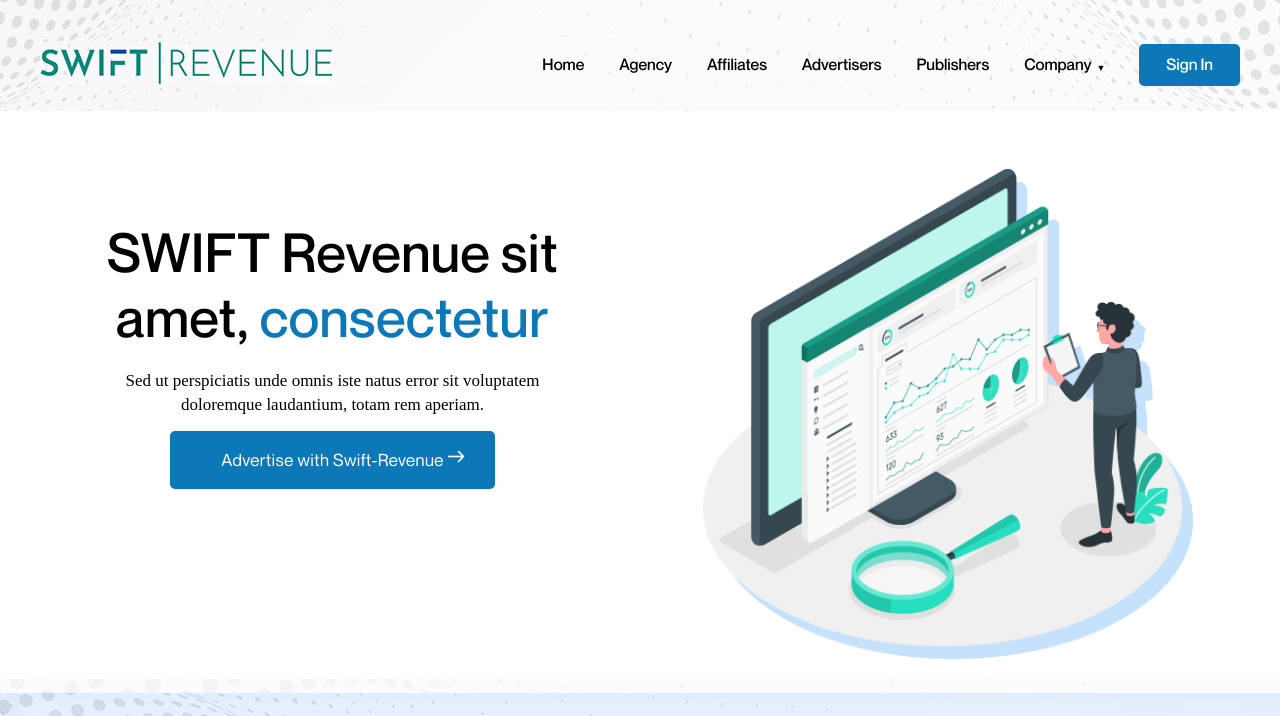
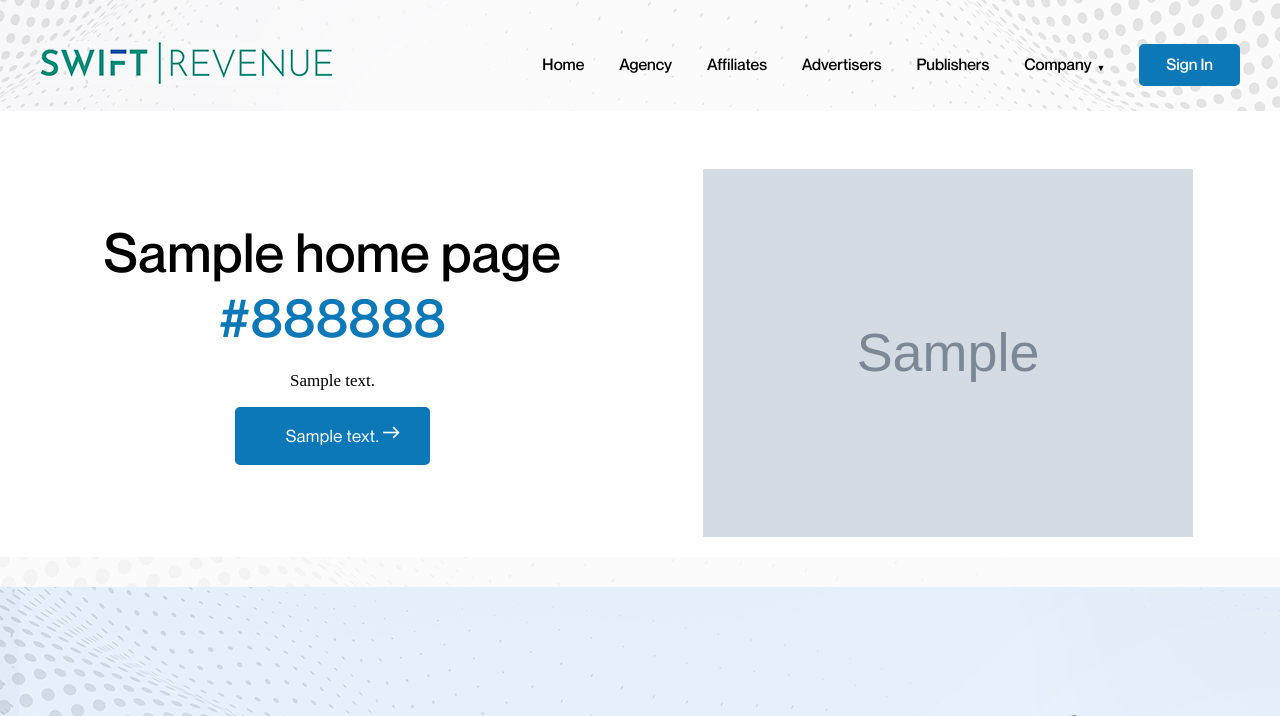
Before and after one commit to Jazz365/djangoproject, a Django app: template base/templates/index.html in a window 1280 px wide. Shown: the top 716 px of the page. Run offline with Django 4.2, Linux system fonts and the light colour scheme; the template is opened without the code that fills it: most values are stand-ins (such as "Sample title", 1, 10 or a date in 2020); grey boxes marked "Sample" are stand-in pictures; some libraries are stand-ins or nearby versions; some web fonts are replaced.

Commit message:
Update index.html

```diff
--- a/base/templates/index.html
+++ b/base/templates/index.html
@@ -4,7 +4,8 @@
       {% block pageheading %}
 
 
-<div id="myCarousel" class="carousel slide" data-ride="carousel">
+
+ <div id="myCarousel" class="carousel slide" data-ride="carousel">
   <!-- Indicators -->
   <!--<ol class="carousel-indicators">
     <li data-target="#myCarousel" data-slide-to="0" class="active">1</li>
@@ -17,20 +18,17 @@
 <div class="container">
 <div class="row">
 <div class="col-md-6 col-sm-6"><div class="padding12LR">
-<h3>SWIFT Revenue sit amet, <span>consectetur</span></h3>
-<p>Sed ut perspiciatis unde omnis iste natus error sit voluptatem doloremque laudantium, totam rem aperiam.</p>
-<a href="" class="link">Advertise with Swift-Revenue</a>
+<h3>{{ home_page.slider1_heading }} <span>{{ home_page.slider1_heading_colored }}</span></h3>
+<p>{{ home_page.slider1_text | linebreaks }}</p>
+<a href="{{ home_page.slider1_button_url}}" class="link">{{ home_page.slider1_button_text }}</a>
 </div></div>
 <div class="col-md-6 col-sm-6 centerSliderImage">
-<img src="{% static 'images/banner-img.png' %}" />
+<img src="{{home_page.slider1_image.url}}" />
 </div>
 </div>
 </div>
 </div>
 
-</div>
-
-</div>
 </div>
 
 </div>
@@ -273,17 +271,17 @@ display: block;}
 <div class="skyBlueBG">
 <div id="ourClients" class="owl-carousel owl-theme">
 <div class="item">
-<img src="{% static 'images/test-img.png' %}" />
-<p>“Sed ut perspiciatis unde omnis iste natus error sit voluptatem doloremque laudantium, totam rem aperiam.”</p>
+<img src="{{ home_page.small_slider_1_person_img.url}}" />
+<p>“{{ home_page.small_slider_1_text }}”</p>
 <div class="namePosition">
-<h6>Perspiciatis Unde <span>Sed, Perspiciatis unde omnis</span></h6>
+<h6>{{ home_page.small_slider_1_person }} <span>{{ home_page.small_slider_1_designation }}</span></h6>
 </div>
 </div>
 <div class="item">
-<img src="{% static 'images/test-img.png' %}" />
-<p>“Ut enim ad minim veniam, quis nostrud exercitation ullamco laboris nisi ut aliquip ex ea commodo consequat. Duis aute irure dolor in reprehenderit in.”</p>
+<img src="{{ home_page.small_slider_2_person_img.url}}" />
+<p>“{{ home_page.small_slider_2_text }}”</p>
 <div class="namePosition">
-<h6>Dominic Coleman <span>Product Designer</span></h6>
+<h6>{{ home_page.small_slider_2_person }} <span>{{ home_page.small_slider_2_designation }}</span></h6>
 </div>
 </div>
 </div>
@@ -293,8 +291,6 @@ display: block;}
 </div>
 </div>
 </div>
-
-
 
 <div class="swiftrevenue swiftrevenueRIght">
 <div class="container">
@@ -316,12 +312,12 @@ display: block;}
       <div class="row">
 	  <div class="col-md-6 col-sm-6">
 	  <div class="topAreaInfoSlider">
-	  <h3>Consectetur adipiscing elit, sed do eiusmod</h3>
-	  <p>Lorem ipsum dolor sit amet, consectetur adipiscing elit, sed do eiusmod tempor incididunt ut labore et dolore magna aliqua.</p>
-	  <a href="#" class="linkAr"><span>Lorem ipsum</span></a>
+	  <h3>{{ home_page.info_slider_1_heading }}</h3>
+	  <p>{{ home_page.info_slider_1_text }}</p>
+	  <a href="{{ home_page.info_slider_1_link }}" class="linkAr"><span>{{home_page.info_slider_1_link_name }}</span></a>
 	  </div>
 	  </div>
-	  <div class="col-md-6 col-sm-6"><img src="{% static 'images/screen.png' %}" /></div>
+	  <div class="col-md-6 col-sm-6"><img src="{{ home_page.info_slider_1_img.url}}" /></div>
 	  </div>
     </div>
 
@@ -329,12 +325,12 @@ display: block;}
       <div class="row">
 	  <div class="col-md-6 col-sm-6">
 	  <div class="topAreaInfoSlider">
-	  <h3>Consectetur adipiscing elit, sed do eiusmod</h3>
-	  <p>Lorem ipsum dolor sit amet, consectetur adipiscing elit, sed do eiusmod tempor incididunt ut labore et dolore magna aliqua.</p>
-	  <a href="#" class="linkAr"><span>Lorem ipsum</span></a>
+	  <h3>{{ home_page.info_slider_2_heading }}</h3>
+	  <p>{{ home_page.info_slider_2_text }}</p>
+		  <a href="{{ home_page.info_slider_2_link }}" class="linkAr"><span>{{home_page.info_slider_2_link_name }}</span></a>
 	  </div>
 	  </div>
-	  <div class="col-md-6 col-sm-6"><img src="{% static 'images/screen.png' %}" /></div>
+	  <div class="col-md-6 col-sm-6"><img src="{{ home_page.info_slider_2_img.url}}" /></div>
 	  </div>
     </div>
 
@@ -342,12 +338,12 @@ display: block;}
       <div class="row">
 	  <div class="col-md-6 col-sm-6">
 	  <div class="topAreaInfoSlider">
-	  <h3>Consectetur adipiscing elit, sed do eiusmod</h3>
-	  <p>Lorem ipsum dolor sit amet, consectetur adipiscing elit, sed do eiusmod tempor incididunt ut labore et dolore magna aliqua.</p>
-	  <a href="#" class="linkAr"><span>Lorem ipsum</span></a>
+  <h3>{{ home_page.info_slider_3_heading }}</h3>
+	  <p>{{ home_page.info_slider_3_text }}</p>
+	 <a href="{{ home_page.info_slider_3_link }}" class="linkAr"><span>{{home_page.info_slider_3_link_name }}</span></a>
 	  </div>
 	  </div>
-	  <div class="col-md-6 col-sm-6"><img src=""{% static 'images/screen.png' %}" /></div>
+	  <div class="col-md-6 col-sm-6"><img src="{{ home_page.info_slider_3_img.url}}" /></div>
 	  </div>
     </div>
 
@@ -355,12 +351,12 @@ display: block;}
       <div class="row">
 	  <div class="col-md-6 col-sm-6">
 	  <div class="topAreaInfoSlider">
-	  <h3>Consectetur adipiscing elit, sed do eiusmod</h3>
-	  <p>Lorem ipsum dolor sit amet, consectetur adipiscing elit, sed do eiusmod tempor incididunt ut labore et dolore magna aliqua.</p>
-	  <a href="#" class="linkAr"><span>Lorem ipsum</span></a>
+	  <h3>{{ home_page.info_slider_4_heading }}</h3>
+	  <p>{{ home_page.info_slider_4_text }}</p>
+	 <a href="{{ home_page.info_slider_4_link }}" class="linkAr"><span>{{home_page.info_slider_4_link_name }}</span></a>
 	  </div>
 	  </div>
-	  <div class="col-md-6 col-sm-6"><img src="{% static 'images/screen.png' %}" /></div>
+	  <div class="col-md-6 col-sm-6"><img src="{{ home_page.info_slider_4_img.url}}" /></div>
 	  </div>
     </div>
 
@@ -368,12 +364,12 @@ display: block;}
       <div class="row">
 	  <div class="col-md-6 col-sm-6">
 	  <div class="topAreaInfoSlider">
-	  <h3>Consectetur adipiscing elit, sed do eiusmod</h3>
-	  <p>Lorem ipsum dolor sit amet, consectetur adipiscing elit, sed do eiusmod tempor incididunt ut labore et dolore magna aliqua.</p>
-	  <a href="#" class="linkAr"><span>Lorem ipsum</span></a>
+	   <h3>{{ home_page.info_slider_5_heading }}</h3>
+	  <p>{{ home_page.info_slider_5_text }}</p>
+	  <a href="{{ home_page.info_slider_5_link }}" class="linkAr"><span>{{home_page.info_slider_5_link_name }}</span></a>
 	  </div>
 	  </div>
-	  <div class="col-md-6 col-sm-6"><img src="{% static 'images/screen.png' %}" /></div>
+	  <div class="col-md-6 col-sm-6"><img src="{{ home_page.info_slider_5_img.url}}" /></div>
 	  </div>
     </div>
 
@@ -388,8 +384,6 @@ display: block;}
 
 </div>
 </div>
-
-
 
 <div class="swiftrevenue">
 <div class="container">
@@ -407,28 +401,28 @@ Advertisers</h2>
 <div class="row">
 <div class="col-md-3 col-sm-6">
 <div class="infoBox">
-<span class="iconsBox" style="background:url("{% static 'images/ad-img-1.png' %}");"></span>
+<span class="iconsBox" style="background:url('{% static 'images/ad-img-1.png' %}');"></span>
 <h6>Coluptatem doloremque</h6>
 <p>Lorem ipsum dolor sit amet, consectetur adipiscing elit, sed do eiusmod tempor incididunt ut labore et dolore .</p>
 </div>
 </div>
 <div class="col-md-3 col-sm-6">
 <div class="infoBox">
-<span class="iconsBox" style="background:url("{% static 'images/ad-img-2.png' %}");"></span>
+<span class="iconsBox" style="background:url('{% static 'images/ad-img-2.png' %}');"></span>
 <h6>Eiusmod tempor </h6>
 <p>Lorem ipsum dolor sit amet, consectetur adipiscing elit, sed do eiusmod tempor incididunt ut labore et dolore .</p>
 </div>
 </div>
 <div class="col-md-3 col-sm-6">
 <div class="infoBox">
-<span class="iconsBox" style="background:url("{% static 'images/ad-img-3.png' %}");"></span>
+<span class="iconsBox" style="background:url('{% static 'images/ad-img-3.png' %}');"></span>
 <h6>Magna aliqua</h6>
 <p>Lorem ipsum dolor sit amet, consectetur adipiscing elit, sed do eiusmod tempor incididunt ut labore et dolore .</p>
 </div>
 </div>
 <div class="col-md-3 col-sm-6">
 <div class="infoBox">
-<span class="iconsBox" style="background:url("{% static 'images/ad-img-4.png' %}");"></span>
+<span class="iconsBox" style="background:url('{% static 'images/ad-img-4.png' %}');"></span>
 <h6>Perspiciatis unde</h6>
 <p>Lorem ipsum dolor sit amet, consectetur adipiscing elit, sed do eiusmod tempor incididunt ut labore et dolore .</p>
 </div>
```
